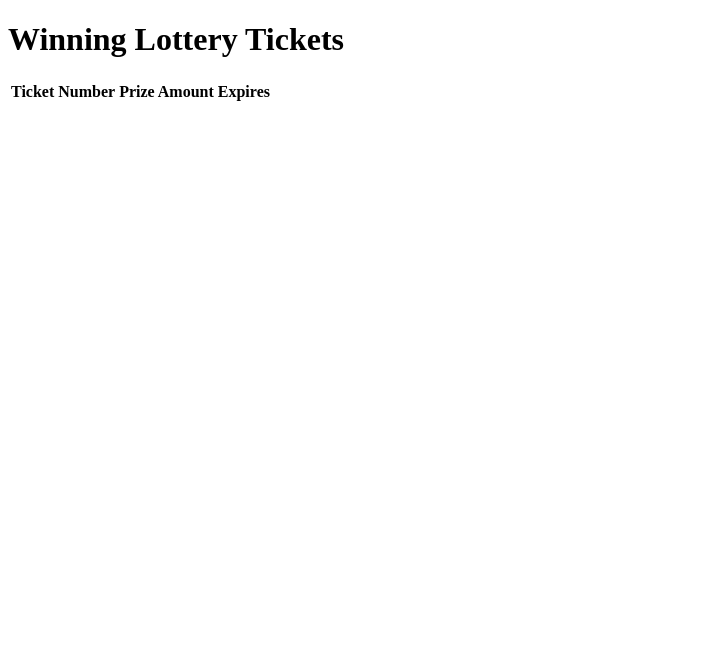
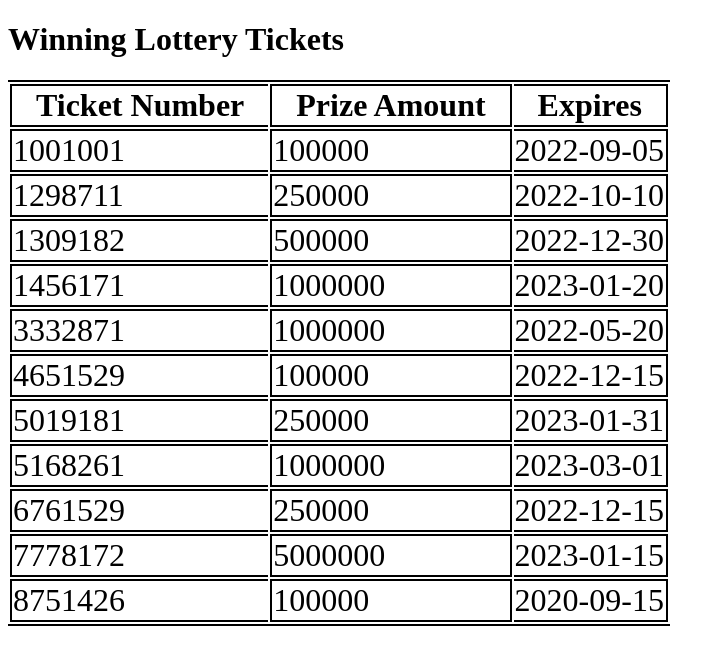
Before and after one commit to DevFaulk/workbook5, a plain HTML site: page exercises/LotteryTickets/index.html in a window 1280 px wide. Shown: the whole page, without its empty margins (0-725 px from the left). Drawn offline with Linux system fonts and the light colour scheme.

Commit message:
add array that inserts ticket data

```diff
--- a/exercises/LotteryTickets/index.html
+++ b/exercises/LotteryTickets/index.html
@@ -4,6 +4,33 @@
     <meta charset="UTF-8" />
     <meta name="viewport" content="width=device-width, initial-scale=1.0" />
     <title>Lottery Tickets</title>
+
+    <style>
+      table,
+      th,
+      td {
+        border-block: solid 2px black;
+        font-size: 2rem;
+      }
+      th:first-child,
+      td:first-child {
+        border-inline-start: solid 2px black;
+      }
+
+      td:last-child,
+      th:last-child {
+        border-inline-end: solid 2px black;
+      }
+
+      th:nth-child(2),
+      td:nth-child(2) {
+        border-inline: solid 2px black;
+      }
+
+      th {
+        padding-inline: 1.5rem;
+      }
+    </style>
   </head>
   <body>
     <header><h1>Winning Lottery Tickets</h1></header>
--- a/exercises/LotteryTickets/scripts/index.js
+++ b/exercises/LotteryTickets/scripts/index.js
@@ -14,7 +14,21 @@ let winningTickets = [
   { tixNum: "8751426", expires: "2020-09-15", prize: 100000 },
 ];
 
+const winningTicketsTable = document.querySelector("#winningTicketsTable");
+const winningTicketsTableBody = document.querySelector(
+  "#winningTicketsTableBody"
+);
 
-
+function loadWinningTicketsTable() {
+  for (const winningTicket of winningTickets) {
+    let row = winningTicketsTableBody.insertRow(-1);
+    let cell1 = row.insertCell(0);
+    cell1.innerText = winningTicket.tixNum;
+    let cell2 = row.insertCell(1);
+    cell2.innerText = winningTicket.prize;
+    let cell3 = row.insertCell(2);
+    cell3.innerText = winningTicket.expires;
+  }
+}
 
 window.onload = loadWinningTicketsTable();
```
